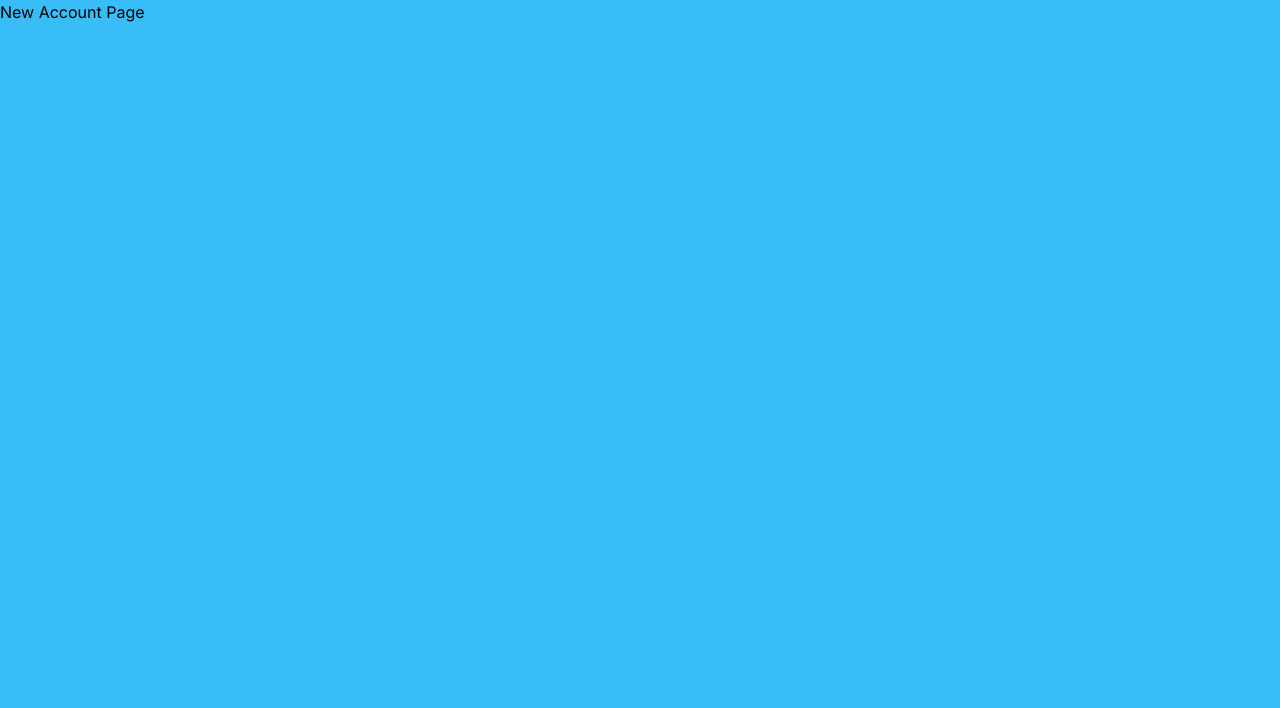
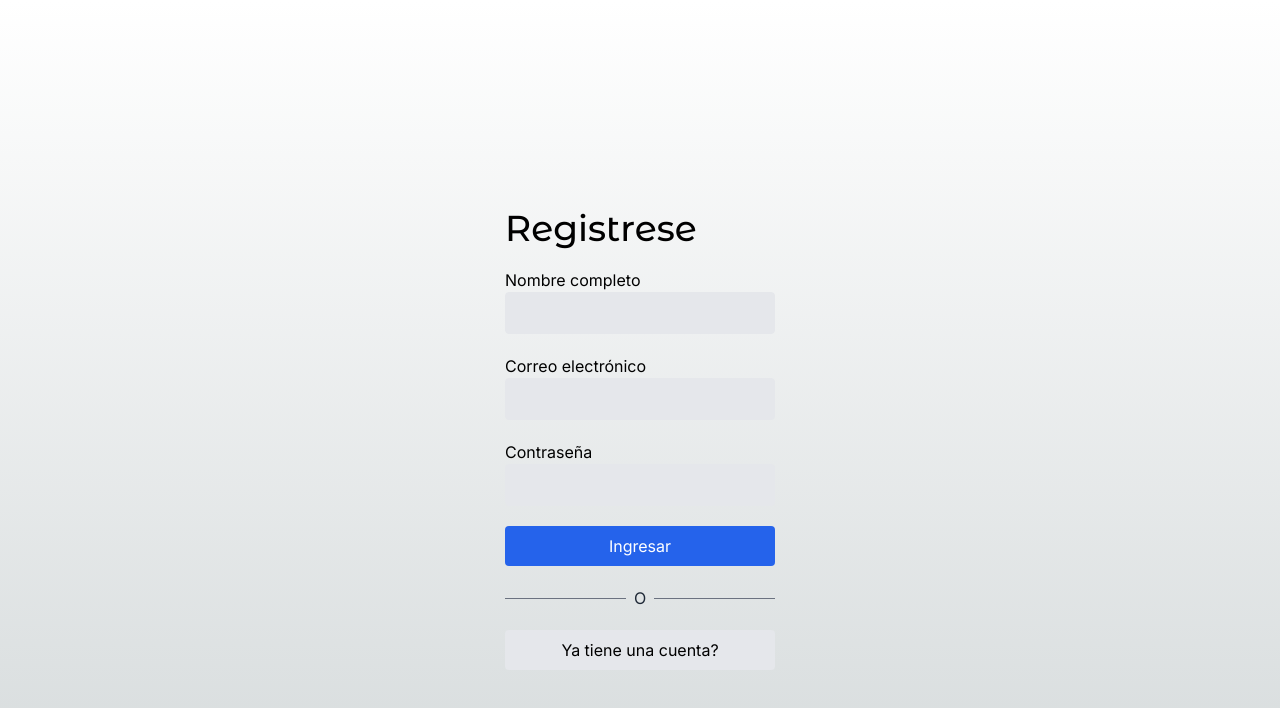
Before and after one commit to JPBerrocal/TesloShop, a Next.js app: page /auth/new-account in a window 1280 px wide. Shown: the top 708 px of the page. Built offline with nearby package versions, Linux system fonts and the light colour scheme.

Commit message:
Fin seccion 15

```diff
--- a/src/app/auth/layout.tsx
+++ b/src/app/auth/layout.tsx
@@ -3,5 +3,9 @@
 }: {
   children: React.ReactNode;
 }) {
-  return <main className="bg-sky-400 min-h-screen">{children}</main>;
+  return (
+    <main className="flex justify-center">
+      <div className="w-full sm:w-[350px] px-10">{children}</div>
+    </main>
+  );
 }
--- a/src/app/auth/login/page.tsx
+++ b/src/app/auth/login/page.tsx
@@ -1,9 +1,37 @@
 import { titleFont } from "@/config/fonts";
+import Link from "next/link";
 
 export default function Login() {
   return (
-    <div>
-      <h1 className={titleFont.className}>Login Page</h1>
+    <div className="flex flex-col min-h-screen pt-32 sm:pt-52">
+      <h1 className={`${titleFont.className} text-4xl mb-5`}>Ingresar</h1>
+
+      <div className="flex flex-col">
+        <label htmlFor="email">Correo electrónico</label>
+        <input
+          className="px-5 py-2 border bg-gray-200 rounded mb-5"
+          type="email"
+        />
+
+        <label htmlFor="password">Contraseña</label>
+        <input
+          className="px-5 py-2 border bg-gray-200 rounded mb-5"
+          type="password"
+        />
+
+        <button className="btn-primary">Ingresar</button>
+
+        {/* divisor l ine */}
+        <div className="flex items-center my-5">
+          <div className="flex-1 border-t border-gray-500"></div>
+          <div className="px-2 text-gray-800">O</div>
+          <div className="flex-1 border-t border-gray-500"></div>
+        </div>
+
+        <Link href="/auth/new-account" className="btn-secondary text-center">
+          Crear una nueva cuenta
+        </Link>
+      </div>
     </div>
   );
 }
--- a/src/app/auth/new-account/page.tsx
+++ b/src/app/auth/new-account/page.tsx
@@ -1,7 +1,43 @@
-export default function RegisterPage() {
+import { titleFont } from "@/config/fonts";
+import Link from "next/link";
+
+export default function Register() {
   return (
-    <div>
-      <h1>New Account Page</h1>
+    <div className="flex flex-col min-h-screen pt-32 sm:pt-52">
+      <h1 className={`${titleFont.className} text-4xl mb-5`}>Registrese</h1>
+
+      <div className="flex flex-col">
+        <label htmlFor="nombre">Nombre completo</label>
+        <input
+          className="px-5 py-2 border bg-gray-200 rounded mb-5"
+          type="text"
+        />
+
+        <label htmlFor="email">Correo electrónico</label>
+        <input
+          className="px-5 py-2 border bg-gray-200 rounded mb-5"
+          type="email"
+        />
+
+        <label htmlFor="password">Contraseña</label>
+        <input
+          className="px-5 py-2 border bg-gray-200 rounded mb-5"
+          type="password"
+        />
+
+        <button className="btn-primary">Ingresar</button>
+
+        {/* divisor l ine */}
+        <div className="flex items-center my-5">
+          <div className="flex-1 border-t border-gray-500"></div>
+          <div className="px-2 text-gray-800">O</div>
+          <div className="flex-1 border-t border-gray-500"></div>
+        </div>
+
+        <Link href="/auth/login" className="btn-secondary text-center">
+          Ya tiene una cuenta?
+        </Link>
+      </div>
     </div>
   );
 }
```
